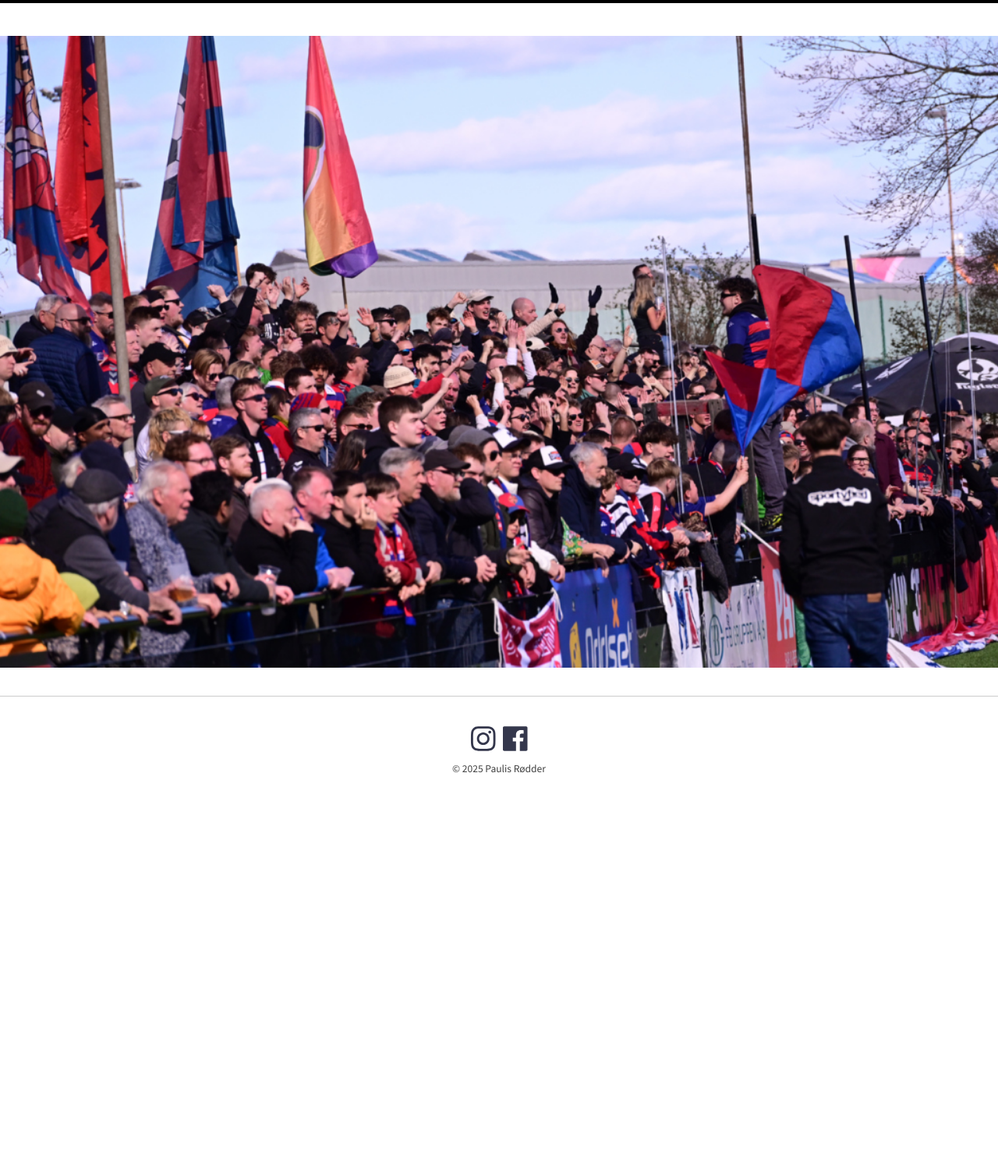
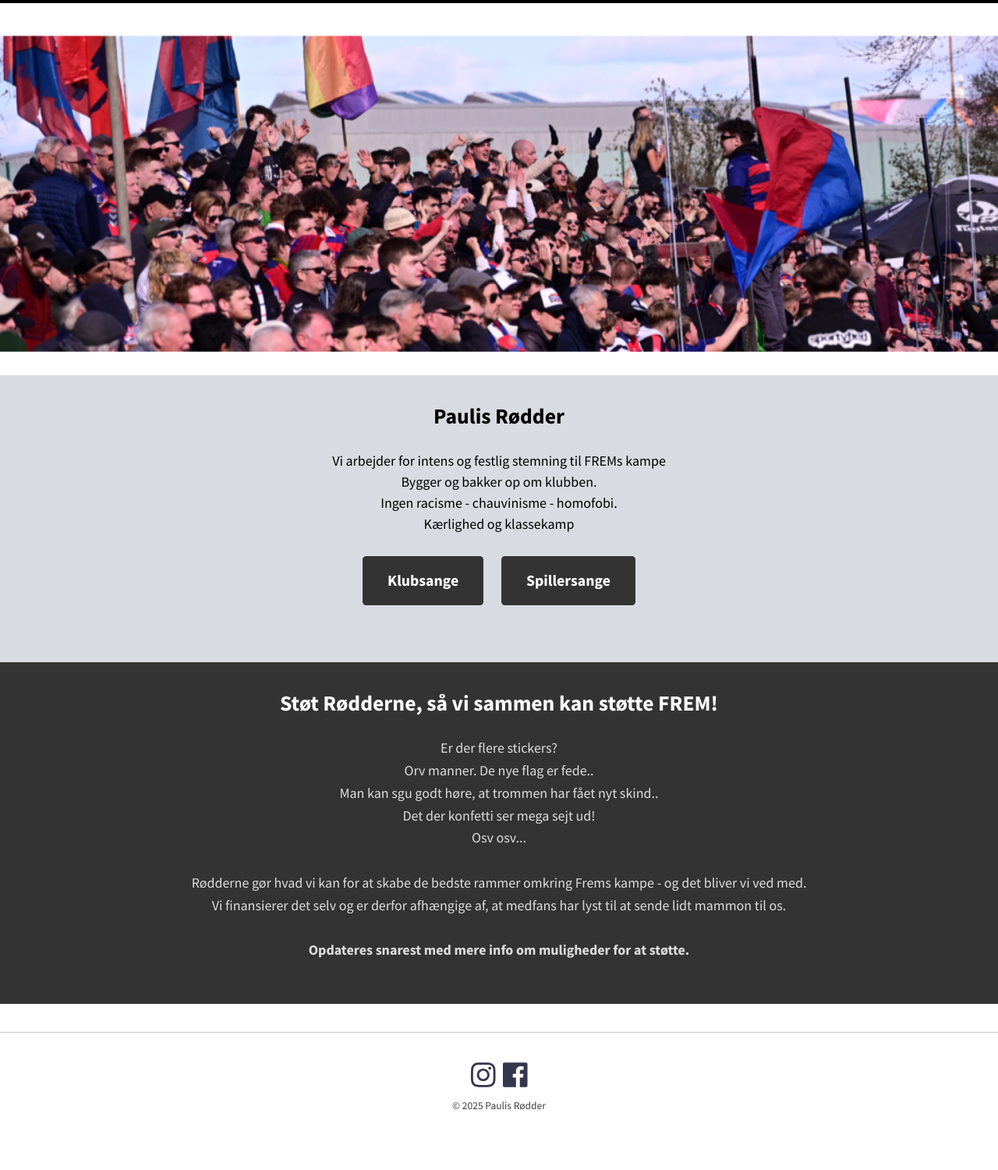
Before and after one commit to paulisrodder/paulisrodder.github.io, a Jekyll site: the page built from index.md, in a window 1280 px wide. Shown: the whole page at 78% size. Built offline with Jekyll 4.4.1, drawn with Linux system fonts in a browser that asks for light colours; nearby versions of some CDN libraries; before the commit the page ends 1069 px from its top, so only the background shows below that.

Commit message:
Updated index.md

```diff
--- a/_sass/so-simple/_page.scss
+++ b/_sass/so-simple/_page.scss
@@ -22,7 +22,7 @@
   position: relative;
   text-align: center;
   margin-top: (-1 * $site-logo-height) / 2;
-  margin-bottom: 2em;
+  margin-bottom: 0;
   z-index: 1;
 
   @include breakpoint($medium) {
@@ -33,35 +33,20 @@
     margin-top: (-2 * $site-logo-height) / 2;
   }
 
-    img {
+  img {
     width: 100vw;
-    height: 90vh;
+    /* make the hero less tall so there's room for a section below */
+    height: 30vh;
     object-fit: cover;
     object-position: center;
-  }
-}
 
-.page-image-caption {
-  position: absolute;
-  bottom: 0;
-  right: 0;
-  margin: 0 auto;
-  padding: 0.25em 0.5em;
-  color: #fff;
-  font-size: 0.75rem;
-  background: #000;
-  text-align: right;
-  z-index: 5;
-  opacity: 0.5;
-  border-radius: 4px 0 0 0;
+    @include breakpoint($medium) {
+      height: 35vh;
+    }
 
-  > * {
-    margin: 0;
-    padding: 0;
-  }
-
-  a {
-    color: #fff;
+    @include breakpoint($large) {
+      height: 45vh;
+    }
   }
 }
 
@@ -214,12 +199,14 @@
 .layout--search {
   .page-wrapper {
     max-width: $main-max-width;
+    margin-top: 0;
   }
 
   .page-title {
     text-align: center;
   }
 }
+
 
 .layout--post {
   .page-wrapper {
@@ -287,3 +274,56 @@
     max-width: $main-sidebar-max-width;
   }
 }
+
+/* Quick links section on the home page (under the hero) */
+.home-quick-links {
+  background: #d8dce2;
+  width: 100vw;
+  margin-left: calc(-50vw + 50%);
+  padding: 2rem;
+  text-align: center;
+
+  .btn {
+    display: inline-block;
+    margin: 0.5em;
+    padding: 0.75em 1.5em;
+    font-size: 1.1rem;
+    font-weight: bold;
+    background-color: #333;
+    color: #fff;
+    border: 2px solid #333;
+    border-radius: 0.25rem;
+    text-decoration: none;
+    transition: all 0.3s ease;
+
+    &:hover {
+      background-color: #555;
+      border-color: #555;
+    }
+  }
+}
+
+/* Support/donation section on the home page */
+.home-support-section {
+  width: 100vw;
+  margin-left: calc(-50vw + 50%);
+  padding: 2rem;
+  background-color: #333;
+  color: #fff;
+  display: flex;
+  flex-direction: column;
+  align-items: center;
+  text-align: center;
+
+  h2 {
+    color: #fff;
+    margin-bottom: 1rem;
+  }
+
+  p {
+    color: #ddd;
+    line-height: 1.6;
+    max-width: 800px;
+    text-align: center;
+  }
+}
--- a/index.md
+++ b/index.md
@@ -2,3 +2,27 @@
 layout: home
 image: assets/images/rodderne.jpg
 ---
+<section class="home-quick-links">
+	<h2 style="margin-top:0;">Paulis Rødder</h2>
+	<p style="margin:.5rem 0 1rem;">Vi arbejder for intens og festlig stemning til FREMs kampe<br>
+Bygger og bakker op om klubben.<br>
+Ingen racisme - chauvinisme - homofobi.<br>
+Kærlighed og klassekamp</p>
+	<p>
+		<a class="btn" href="/klubsange/">Klubsange</a>
+		<a class="btn" href="/spillersange/">Spillersange</a>
+	</p>
+</section>
+
+<section class="home-support-section">
+	<h2 style="margin-top:0;">Støt Rødderne, så vi sammen kan støtte FREM!</h2>
+	<p style="margin:.5rem 0 1rem;">Er der flere stickers?<br>
+Orv manner. De nye flag er fede..<br>
+Man kan sgu godt høre, at trommen har fået nyt skind..<br>
+Det der konfetti ser mega sejt ud!<br>
+Osv osv...<br>
+<br>
+Rødderne gør hvad vi kan for at skabe de bedste rammer omkring Frems kampe - og det bliver vi ved med. Vi finansierer det selv og er derfor afhængige af, at medfans har lyst til at sende lidt mammon til os.<br>
+<br>
+<b>Opdateres snarest med mere info om muligheder for at støtte.</b></p>
+</section>
```
Also changed, not shown: 1 other file.
